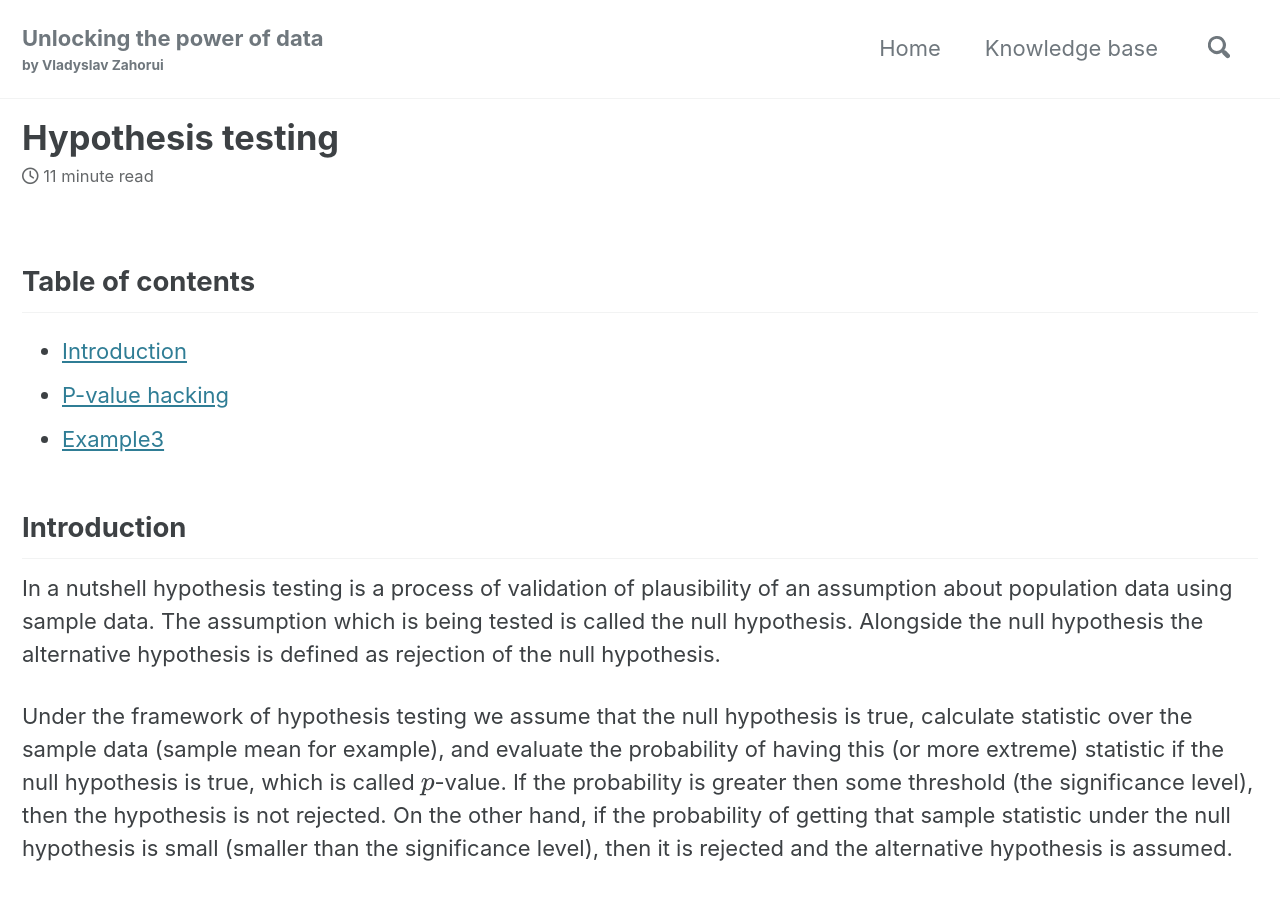
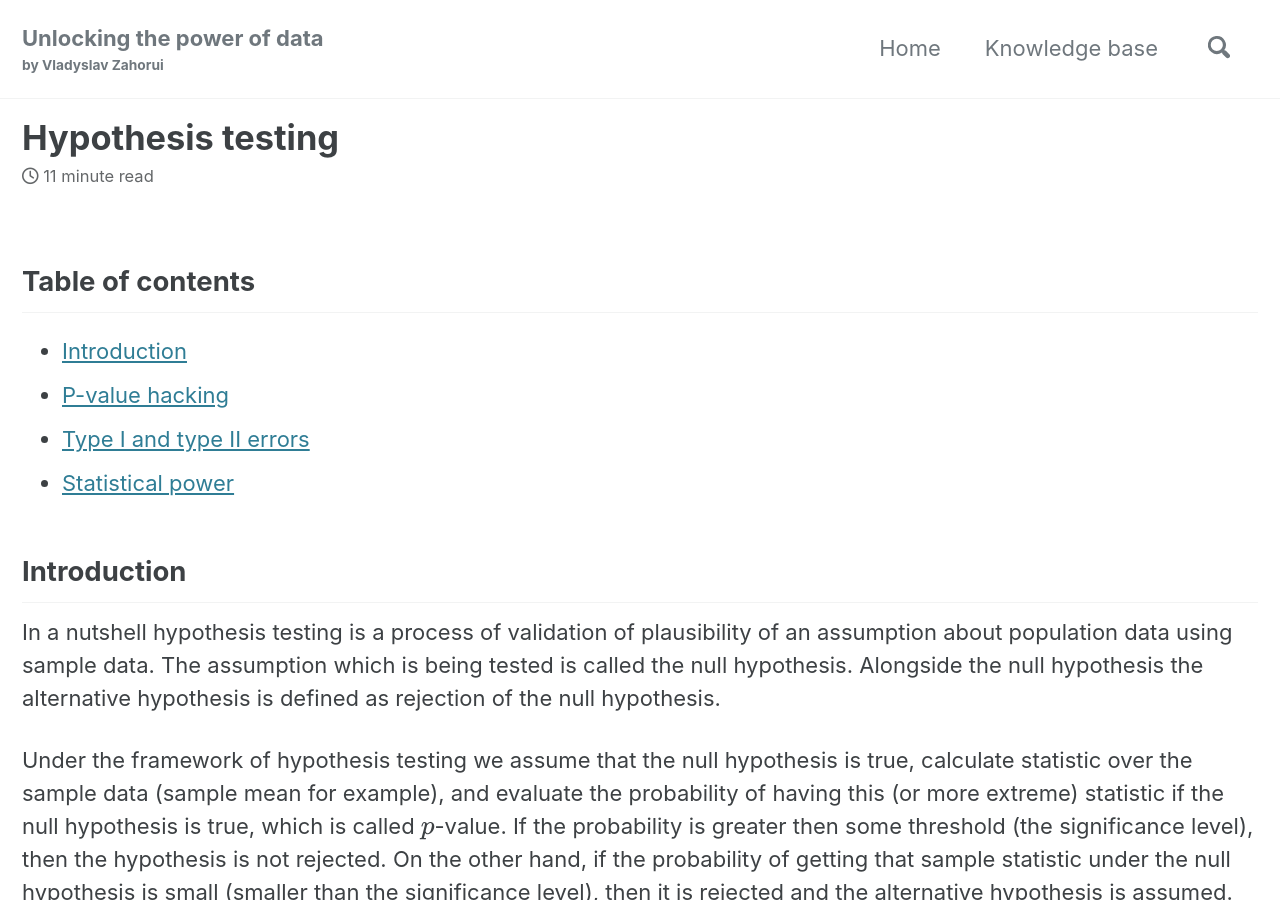
Before and after one commit to vzahorui/vzahorui.github.io, a Jekyll site: the page built from _posts/2021-01-21-hypothesis-testing.md, in a window 1280 px wide and 900 px high. Built offline with Jekyll 4.4.1, drawn with Linux system fonts in a browser that asks for light colours; cached includes are drawn as plain includes; nearby versions of some CDN libraries; formulas are drawn with MathJax 3; some of the changed text lies outside the part shown.

Commit message:
test table of contents

```diff
--- a/_posts/2021-01-21-hypothesis-testing.md
+++ b/_posts/2021-01-21-hypothesis-testing.md
@@ -4,17 +4,18 @@ title: "Hypothesis testing"
 description: General overview of hypothesis testing, power analysis and multiple testing procedure
 category: "Probability"
 tags: significance-test null-hypothesis p-value significance-level type-1-error type-2-error p-value-hacking false-discovery-rate alternative-hypothesis power-analysis normal-distribution margin-of-error confidence-interval sample-size family-wise-error-rate multiple-testing false-discovery-rate Benjamini–Hochberg-procedure FWER
-date: 2021-04-02
+date: 2021-04-17
 ---
 
 ## Table of contents
 
 * [Introduction](#introduction)
-* [P-value hacking](#p_value_hacking)
-* [Example3](#id-section1)
+* [P-value hacking](#p_hacking)
+* [Type I and type II errors](#error_types)
+* [Statistical power](#stat_power)
 
-
-## Introduction <a name="introduction"></a>
+<div id='introduction'/>
+## Introduction
 
 In a nutshell hypothesis testing is a process of validation of plausibility of an assumption about population data using sample data. The assumption which is being tested is called the null hypothesis. Alongside the null hypothesis the alternative hypothesis is defined as rejection of the null hypothesis.
 
@@ -30,18 +31,21 @@ As a rule, the null hypothesis is the hypothesis of no change. For example we as
 
 Depending on the type of hypothesis testing a different [test statistic]({{ site.baseurl }}{% link _posts/2021-03-22-hypothesis-test-statistics.md %}) is used. The choice depends for example on whether the difference is tested between a sample and the population, or between two or samples. Also we might be testing the difference in means, the difference in variance or the difference in discrete value distributions, which would also affect the choice of test statistic.
 
-## P-value hacking <a name="p_value_hacking"></a>
+<div id='p_hacking'/>
+## P-value hacking
 
 $p$-value hacking is associated with making incorrect decisions based on test statistics when the desired outcome is made to look true based on the significance test. Since the significance level implies the chance to reject the null hypothesis when it is true, one might be tempted to draw multiple tests from the same distribution until we finally get the one with the test statistic lower than the significance level, which it turn will ostensibly give the reason to reject the null hypothesis. Adjusting the significance level after the conduction of the experiment is also considered as p-hacking.
 
-<div id='id-section1'/>
+<div id='error_types'/>
 ## Type I and type II errors
 
 Whether we reject the null hypothesis or not, we might still be wrong in doing so. The significance level implies that there is a small chance (probability of which is equal to the significance level) that we reject the null hypothesis when in fact it is true. Another way to look at it is that we might get an unusual sample with the test statistic probability of which is less than the significance level. In this case we reject the null hypothesis without knowing that the sample was a bad representation of the population. This type of error is known as type I error. On the contrary, type II error occurs if we fail to reject an incorrect null hypothesis.
 
 With regard to this, the level of significance should be determined beforehand, so as not to "adjust" the obtained result to be more suitable for the researcher. The higher the level of significance - the higher probability of making type I error, and vice versa the lower the significance level - the higher probability of type II error. Therefore, setting a low significance level means that we require stronger evidence for rejecting the null hypothesis but if the hypothesis happens to be false there is a higher chance of not rejecting it.
+<a href="#page-title" class="back-to-top">{{ site.data.ui-text[site.locale].back_to_top | default: 'Back to Top' }} &uarr;</a>
 
-## Statistical power <a href="#page-title" class="back-to-top">{{ site.data.ui-text[site.locale].back_to_top | default: 'Back to Top' }} &uarr;</a>
+<div id='stat_power'/>
+## Statistical power
 
 Statistical power is the probability of correctly rejecting the null hypothesis. In other words, it is the probability of correctly getting a small $p$-value when the null hypothesis is wrong, so it can be expressed as 1 minus probability of type II error.
 
```
